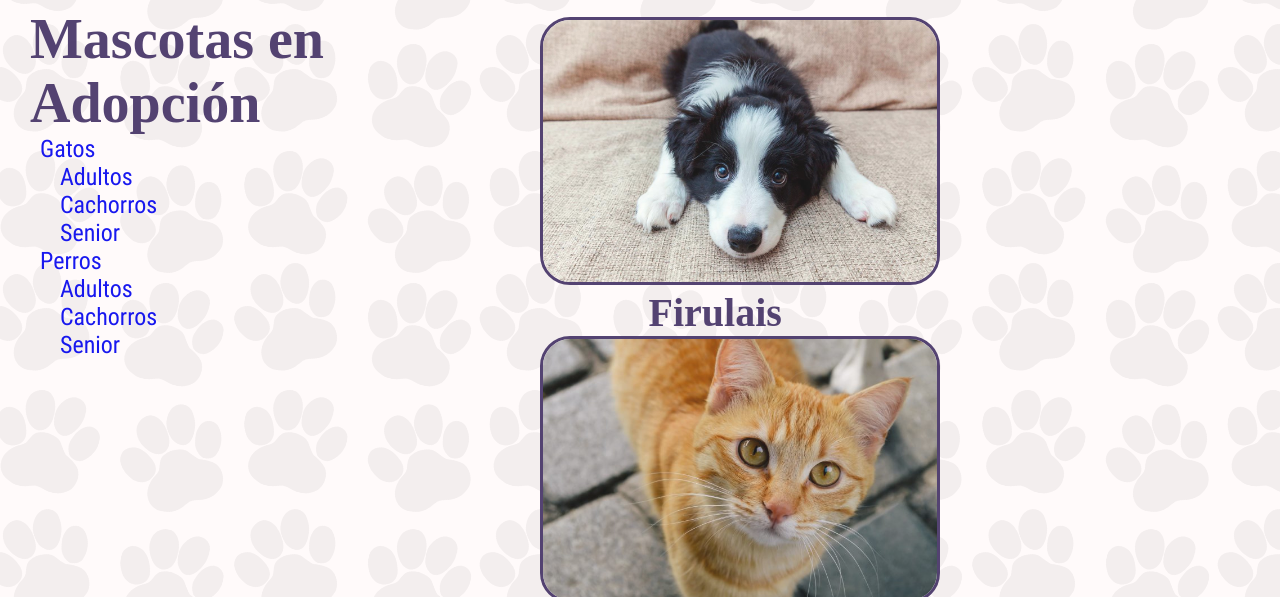
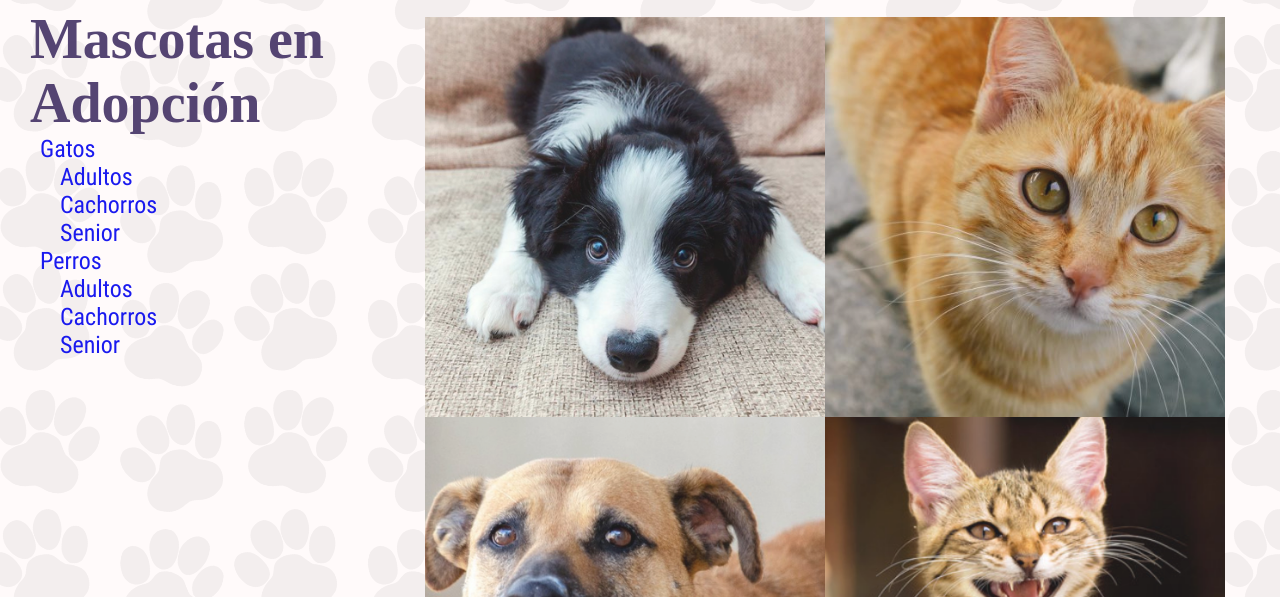
Before and after one commit to TrellixVulnTeam/AdoptmeMeow_VMXY, a plain HTML site: page pages/mascotas.html in a window 1280 px wide. Shown: the part 203-800 px from the top of the page. Drawn offline with Linux system fonts and the light colour scheme; a web font is replaced by a local one.

Commit message:
Flipcards

```diff
--- a/main.css
+++ b/main.css
@@ -179,7 +179,7 @@ footer {
 }
 
 /* INDEX CONTENT */
-/*
+/* Agregar con Bootstrap Carrousel
 .petDisplay {
     display: flex;
     flex-direction: row;
@@ -232,14 +232,14 @@ footer {
 .petsContent {
     display: grid;
     grid-template-areas:
-        "menu pets pets pets"
-        "menu pets pets pets"
-        "menu pets pets pets";
+        "list pets pets pets"
+        "list pets pets pets"
+        "list pets pets pets";
 
 }
 
 .petMenu {
-    grid-area: menu;
+    grid-area: list;
     font-family: 'Roboto';
     font-size: 1.5rem;
     color: #7D5EBB;
@@ -258,16 +258,6 @@ ul {
     margin-left: 20px;
  }
 
-.imgMasc {
-    border-radius: 30px;
-    border-style: solid;
-    color: #423064;
-    border-width: 3px;
-    max-width: 100%;
-    height: auto;
-    width: 25rem;
-    margin-left: 50px ;
-}
 
 .petPictures {
     grid-area: pets;
@@ -276,13 +266,67 @@ ul {
     flex-wrap: wrap;
     margin: 20px;
 }
- .petPictures h3 {
-    font-family: 'Rockstyle';
-    font-size: 2.5rem;
+
+.flip-card {
+    background-color: transparent;
+    width: 400px;
+    height: 400px;
+    perspective: 1000px;
+  }
+
+  .flip-card-inner {
+    position: relative;
+    width: 100%;
+    height: 100%;
+    text-align: center;
+    transition: transform 0.6s;
+    transform-style: preserve-3d;
+  }
+
+  .flip-card:hover .flip-card-inner {
+    transform: rotateY(180deg);
+  }
+
+  .flip-card-front, .flip-card-back {
+    position: absolute;
+    width: 100%;
+    height: 100%;
+    -webkit-backface-visibility: hidden;
+    backface-visibility: hidden;
+  }
+
+  .flip-card-front {
+    background-color: #FFF2F2;
+    color: black;
+  }
+
+  .flip-card-front img {
+      width: 400px;
+      height: 400px;
+      object-fit:cover;
+  }
+
+  .flip-card-back {
+    background-color: #FFF2F2;
+    transform: rotateY(180deg);
+  }
+  .flip-card-back h1 {
+    font-family: "Rockstyle";
+    font-size: 3rem;
     color: #423064;
+  }
+  .flip-card-back p {
+    font-family: "Roboto";
+    font-size: 2rem;
+    color: black;
     text-align: center;
   }
+  .flip-card-back a {
+    font-family: "Roboto";
+    font-size: 2rem;
+    color: #423064;
 
+  }
 @media screen and (max-width: 767px) {
     .petsContent {
         display: flex;
--- a/pages/mascotas.html
+++ b/pages/mascotas.html
@@ -58,6 +58,83 @@
             </section>
 
             <section class="petPictures">
+                <div class="flip-card">
+                    <div class="flip-card-inner">
+                        <div class="flip-card-front">
+                            <a href="firulais.html"><img src="../images/firulais.png" alt="Firulais"/></a>
+                        </div>
+                        <div class="flip-card-back">
+                            <h1>Firulais</h1>
+                            <p>Perro</p>
+                            <p>Macho - 2 Meses</p>
+                            <p><a href="firulais.html">Mas info</a></p>
+                        </div>
+                    </div>
+                </div>
+                <div class="flip-card">
+                    <div class="flip-card-inner">
+                        <div class="flip-card-front">
+                            <a href="*"><img src="../images/michi.png" alt="Michi"/></a>
+                        </div>
+                        <div class="flip-card-back">
+                            <h1>Michi</h1>
+                            <p>Gato</p>
+                            <p>Macho - 1 año</p>
+                            <p><a href="*">Mas info</a></p>
+                        </div>
+                    </div>
+                </div>
+                <div class="flip-card">
+                    <div class="flip-card-inner">
+                        <div class="flip-card-front">
+                            <a href="*"><img src="../images/roberto.png" alt="Roberto"/></a>
+                        </div>
+                        <div class="flip-card-back">
+                            <h1>Roberto</h1>
+                            <p>Perro</p>
+                            <p>Macho - 7 años</p>
+                            <p><a href="*">Mas info</a></p>
+                        </div>
+                    </div>
+                </div>
+                <div class="flip-card">
+                    <div class="flip-card-inner">
+                        <div class="flip-card-front">
+                            <a href="*"><img src="../images/luna.png" alt="Luna"/></a>
+                        </div>
+                        <div class="flip-card-back">
+                            <h1>Luna</h1>
+                            <p>Gata</p>
+                            <p>Hembra - 6 Meses</p>
+                            <p><a href="firulais.html">Mas info</a></p>
+                        </div>
+                    </div>
+                </div>
+
+
+
+
+
+
+
+
+
+
+
+
+            </section>
+
+
+
+
+
+
+
+
+
+
+            <!--
+            <section class="petPictures">
                 <div id="Firulais">
                     <a href="firulais.html"><img class= "imgMasc" src="../images/firulais.png" alt="Firulais"/></a>
                     <h3>Firulais</h3>
@@ -74,7 +151,7 @@
                     <a href="*"></a><img class= "imgMasc" src="../images/luna.png" alt="Luna"/></a>
                     <h3>Luna</h3>
                 </div>
-            </section>
+            </section>-->
         </div>
 
     <!-- FOOTER -->
```
Also changed, not shown: index.html (+1 -1 lines). Lines whose indentation alone changed are shown as unchanged.
